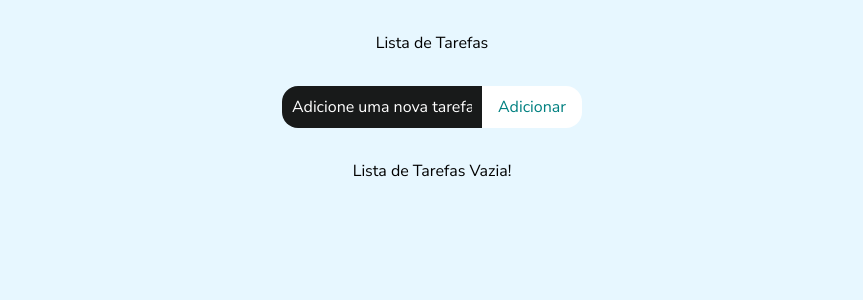
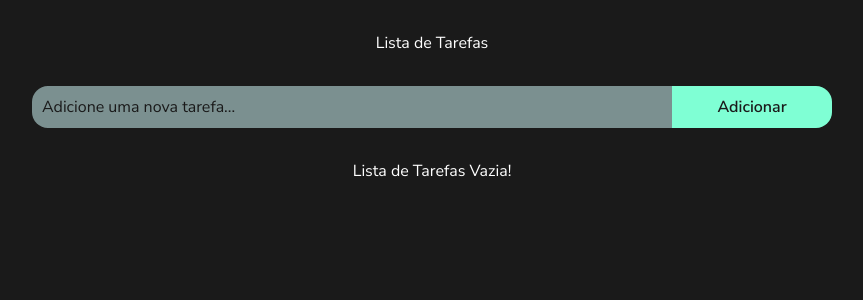
Before and after one commit to ronansalvador/todo, a Next.js app: page / in a window 1280 px wide. Shown: the top 300 px of the page, without its empty margins (208-1071 px from the left). Built offline with nearby package versions, Linux system fonts and the light colour scheme.

Commit message:
feat: add icon delete, finalizando css

```diff
--- a/src/app/components/ToDoForm/styles.module.css
+++ b/src/app/components/ToDoForm/styles.module.css
@@ -1,33 +1,64 @@
+.form {
+  width: 90%;
+  max-width: 50rem;
+  display: flex;
+  flex-direction: column;
+  gap: 0.5rem;
+}
+
 .form input {
-  background-color: teal;
+  background-color: var(--neutral-green);
   font-size: 1rem;
   border: none;
   outline: none;
-  border-top-left-radius: 1rem;
-  border-bottom-left-radius: 1rem;
+  border-radius: 1rem;
+  /* border-top-left-radius: 1rem;
+  border-bottom-left-radius: 1rem; */
   padding: 0.625rem;
-  background-color: var(--neutral-dark);
-  color: white;
+  background-color: var(--light-green);
+  color: var(--black);
+  flex: 1;
 }
 
 .form input::placeholder {
-  color: white;
+  color: var(--black);
 }
 
 .form button {
   padding: 0.625rem;
   font-size: 1rem;
   border: none;
+  border-radius: 1rem;
   border-top-right-radius: 1rem;
   border-bottom-right-radius: 1rem;
   min-width: 100px;
   transition: background-color 0.5s ease-in-out, color 0.5s ease-in-out;
   cursor: pointer;
-  background-color: white;
-  color: teal;
+  background-color: #7fffd4;
+  color: var(--black);
+  width: 100%;
+  font-weight: 600;
 }
 
 .form button:hover {
-  background-color: teal;
-  color: white;
+  background-color: var(--neon);
+  color: var(--black);
 }
+
+@media (min-width: 48em) {
+  .form {
+    flex-direction: row;
+    gap: 0;
+  }
+
+  .form input {
+    border-top-right-radius: 0;
+    border-bottom-right-radius: 0;
+  }
+
+  .form button {
+    border-top-left-radius: 0;
+    border-bottom-left-radius: 0;
+    width: 20%;
+  }
+}
--- a/src/app/components/ToDoItem/styles.module.css
+++ b/src/app/components/ToDoItem/styles.module.css
@@ -1,10 +1,44 @@
 .task {
-  background-color: teal;
   display: flex;
+  align-items: center;
+  padding: 1.5rem;
+  width: 100%;
+  max-width: 50rem;
+  background-color: var(--black-500);
+  margin-inline: auto;
+  border-radius: 0.5rem;
 }
 
 .description {
   flex: 1;
   padding-inline: 1rem;
   text-align: center;
+  color: white;
+  font-size: 1rem;
+  font-weight: 600;
 }
+
+.check {
+  --size: 1.5rem;
+  width: var(--size);
+  height: var(--size);
+  appearance: none;
+  border: 2px solid var(--light-green);
+  border-radius: 50%;
+  background-color: transparent;
+  outline: none;
+  cursor: pointer;
+}
+
+.check:checked {
+  background-color: var(--neon);
+}
+
+.delete {
+  color: #ff0000;
+  cursor: pointer;
+}
+
+.delete:hover {
+  scale: 1.2;
+}
--- a/src/app/components/ToDoList/styles.module.css
+++ b/src/app/components/ToDoList/styles.module.css
@@ -1,5 +1,4 @@
 .list {
-  background-color: red;
   width: 90%;
   display: flex;
   flex-direction: column;
--- a/src/app/globals.css
+++ b/src/app/globals.css
@@ -1,6 +1,9 @@
 :root {
-  --color-1: #e7f7ff;
-  --neutral-dark: #181a1a;
+  --black: #1a1a1a;
+  --black-500: #262626;
+  --neutral-green: #005c5c;
+  --light-green: #7b9090;
+  --neon: #00ff00;
 }
 
 *,
@@ -56,8 +59,6 @@ div {
   text-size-adjust: auto;
   overflow-wrap: break-word;
   vertical-align: baseline;
-  color: var(--neutral-black);
-  /*Retirar o color daqui*/
 }
 
 a {
--- a/src/app/page.module.css
+++ b/src/app/page.module.css
@@ -5,5 +5,10 @@
   align-items: center;
   padding-block: 2rem;
   min-height: 100vh;
-  background-color: var(--color-1);
+  background-color: var(--black);
 }
+
+.main h1,
+.main p {
+  color: white;
+}
--- a/src/app/page.tsx
+++ b/src/app/page.tsx
@@ -11,7 +11,7 @@ const Home = () => {
     <main className={`${styles.main}`}>
       <h1>Lista de Tarefas</h1>
       <TodoForm />
-      {todos.length > 0 ? <TodoList /> : <h2>Lista de Tarefas Vazia!</h2>}
+      {todos.length > 0 ? <TodoList /> : <p>Lista de Tarefas Vazia!</p>}
     </main>
   )
 }
```
Also changed, not shown: package.json (+8 -4 lines), src/app/components/ToDoItem/index.tsx (+16 -7 lines), public/done.svg (added), 1 other file (tests, documents, lock files or other folders).
